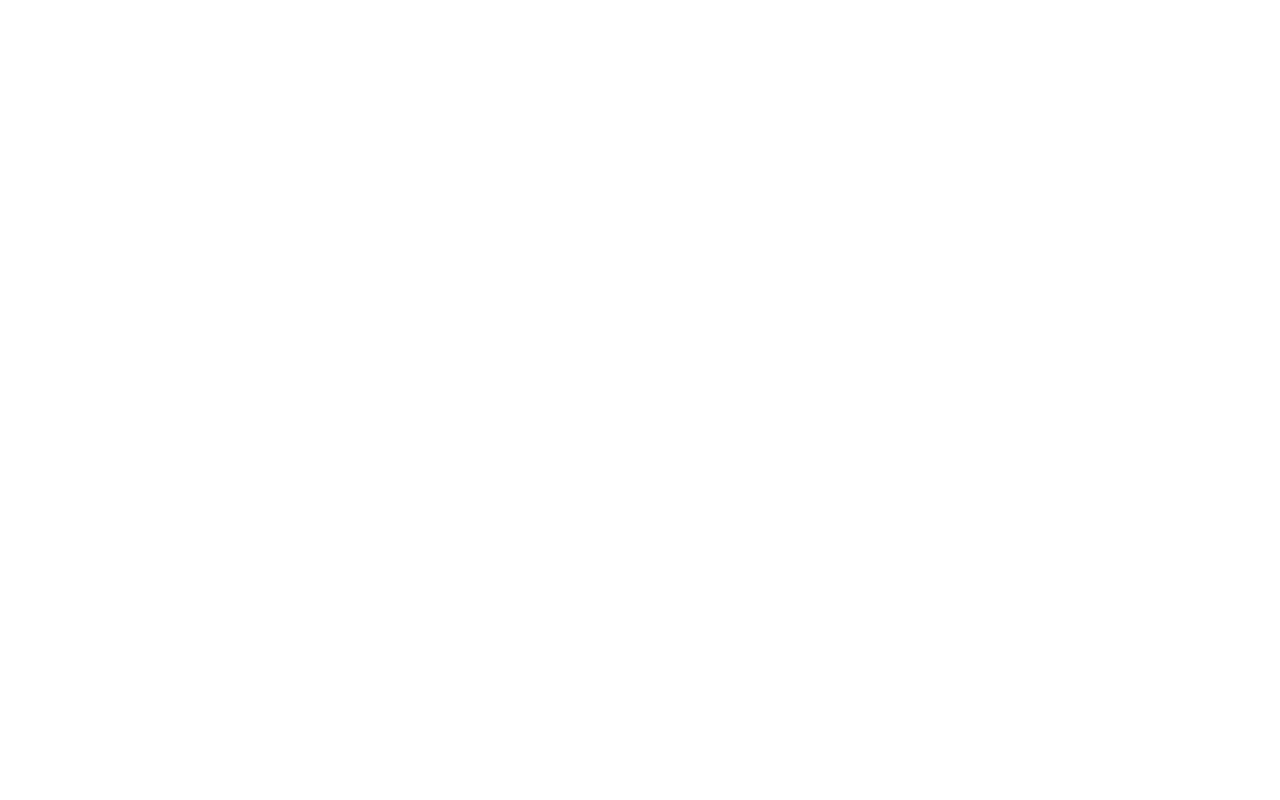
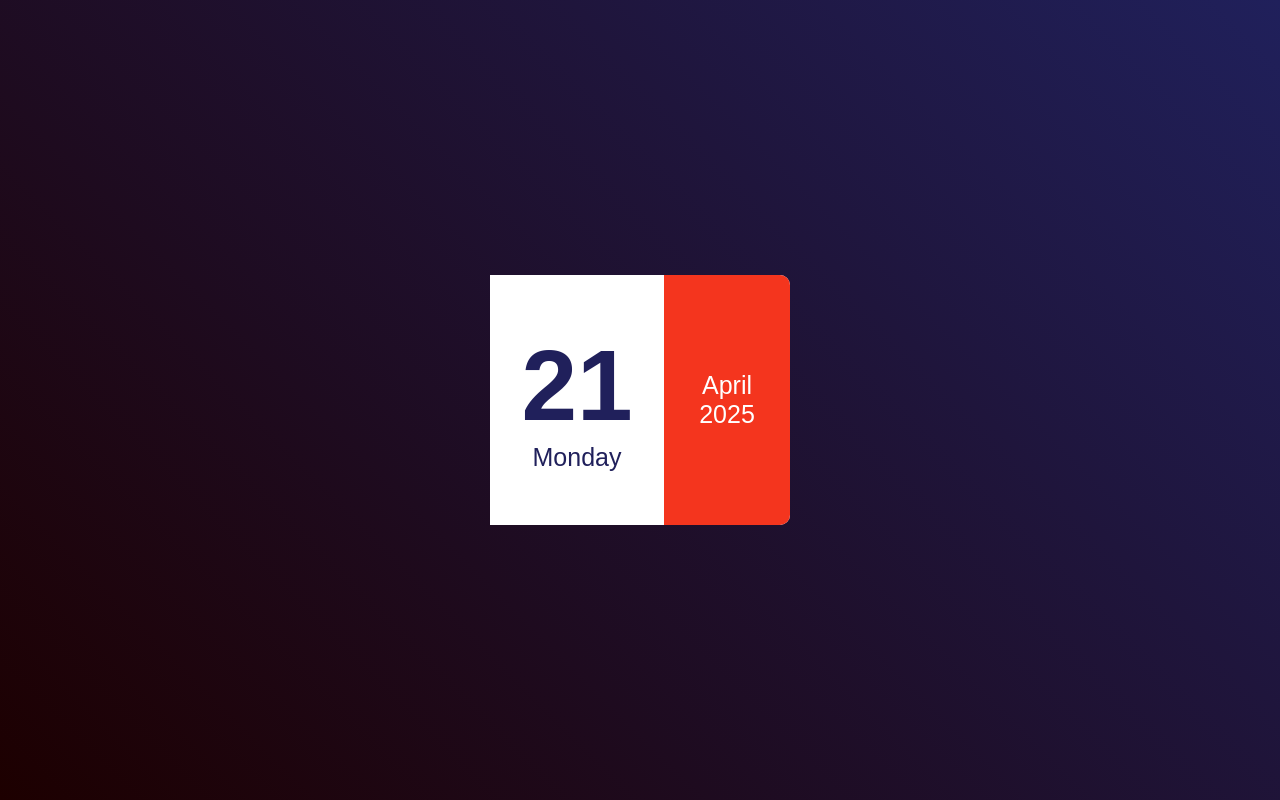
Before and after one commit to devcodingskill/MiniCalendar, a plain HTML site: page index.html in a window 1280 px wide. Drawn offline with Linux system fonts and the light colour scheme.

Commit message:
add UI and js

```diff
--- a/index.html
+++ b/index.html
@@ -1,13 +1,26 @@
 <!DOCTYPE html>
 <html lang="en">
+
 <head>
     <meta charset="UTF-8">
     <meta name="viewport" content="width=device-width, initial-scale=1.0">
     <link rel="stylesheet" href="style.css">
     <title>Mini calendar</title>
 </head>
+
 <body>
-
+    <div class="hero">
+        <div class="calendar">
+            <div class="left">
+                <p id="date">01</p>
+                <p id="day">Sunday</p>
+            </div>
+            <div class="right">
+                <p id="month">January</p>
+                <p id="year">2020</p>
+            </div>
+        </div>
+    </div>
     <script src="script.js"></script>
 </body>
-</html>
+</html
--- a/script.js
+++ b/script.js
@@ -0,0 +1,14 @@
+const date = document.querySelector("#date");
+const day = document.querySelector("#day");
+const month = document.querySelector("#month");
+const year = document.querySelector("#year");
+
+const weekdays = ["Sunday", "Monday", "Tuesday", "Wednesday", "Thursday", "Friday", "Saturday"];
+const months = ["January", "February", "March", "April", "May", "June", "July", "August", "September", "October", "November", "December"];
+const today = new Date();
+// console.log(today);
+
+date.innerHTML = today.getDate()<9 ? "0" + today.getDate() : today.getDate(); // getDate() returns 1-31, so we add 0 to make it 01-31
+day.innerHTML = weekdays[today.getDay()]; // getDay() returns 0-6, so we add 1 to make it 1-7
+month.innerHTML = months[today.getMonth()]; // getMonth() returns 0-11, so we add 1 to make it 1-12
+year.innerHTML = today.getFullYear(); // getFullYear() returns the full year (4 digits)
--- a/style.css
+++ b/style.css
@@ -0,0 +1,49 @@
+*{
+    margin: 0;
+    padding: 0;
+    box-sizing: border-box;
+    font-family: 'Poppins', sans-serif;
+}
+.hero{
+    width: 100%;
+    height: 100vh;
+    background: linear-gradient(45deg, #1d0000,#20205b);
+    display: flex;
+    justify-content: center;
+    align-items: center;
+}
+.calendar{
+    width: 300px;
+    height: 250px;
+    background: #fff;
+
+    display: flex;
+
+    align-items: center;
+    border-radius: 10px;
+}
+.left, .right{
+    flex-direction: column;
+    height: 100%;
+    display: flex;
+    justify-content: center;
+    align-items: center;
+    font-size: 25px;
+}
+.right{
+    background: #f4351e;
+    color: #fff;
+    width: 42%;
+    border-bottom-right-radius: 10px;
+    border-top-right-radius: 10px;
+}
+.left{
+    width: 58%;
+    background: #fff;
+    color: #20205b;
+}
+#date{
+    font-size: 100px;
+    font-weight: 600;
+    color: #20205b;
+}
```
